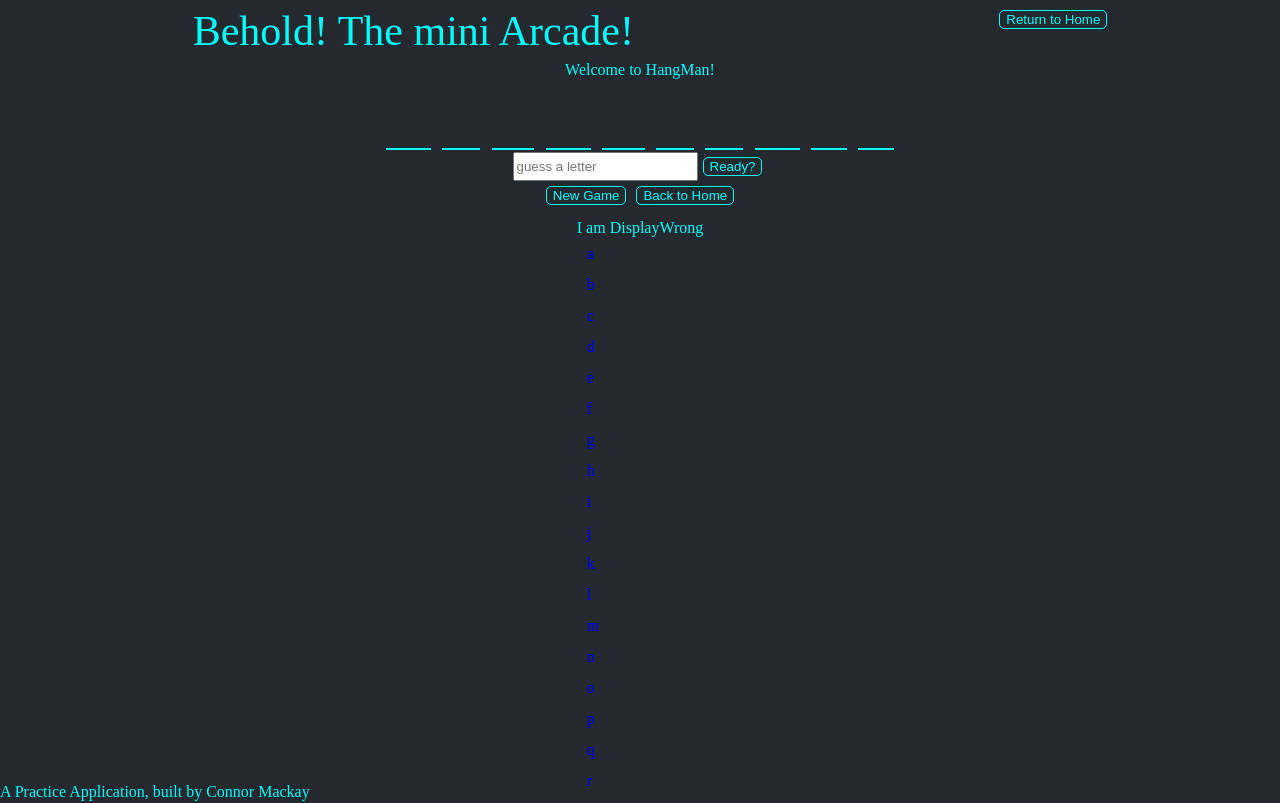
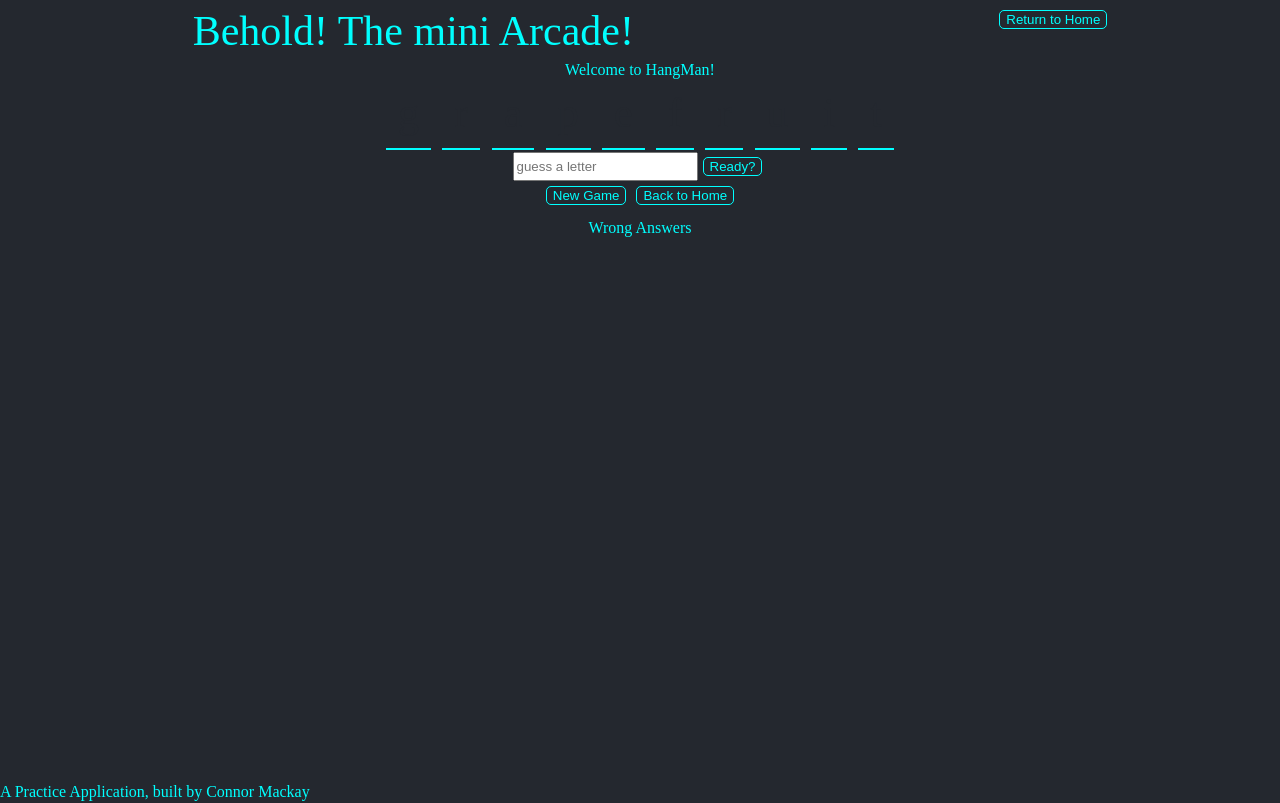
Before and after one commit to CD-Mackay/mini-arcade, a React app: page /hangman in a window 1280 px wide. Shown: the top 803 px of the page. Built offline with nearby package versions, Linux system fonts and the light colour scheme.

Commit message:
implement letter graveyard

```diff
--- a/client/src/components/games/hangman/Hangman.js
+++ b/client/src/components/games/hangman/Hangman.js
@@ -15,7 +15,7 @@ const Hangman = () => {
   const [gameString, setGameString] = useState([]);
   const [input, setInput] = useState("");
   const [gamePhase, setGamePhase] = useState("play");
-  const [failedGuesses, setFailedGuesses] = useState(0);
+  const [failedGuesses, setFailedGuesses] = useState([]);
 
   const pickString = () => {
     const max = Math.floor(strings.length);
@@ -79,9 +79,8 @@ const Hangman = () => {
       setInput("");
       checkForWin();
     } else {
-      let guesses = failedGuesses;
-      console.log(guesses);
-      guesses++;
+      let guesses = [...failedGuesses];
+      guesses.push(input);
       setFailedGuesses(guesses);
       setInput("");
       checkForLoss();
@@ -107,7 +106,7 @@ const Hangman = () => {
             <Button message="Back to Home"  />
           </div>
           <div id="letter-graveyard">
-            <DisplayWrong />
+            <DisplayWrong wrong={failedGuesses} />
           </div>
         </div>
 
--- a/client/src/components/games/hangman/atoms/DisplayWrong/DisplayWrong.js
+++ b/client/src/components/games/hangman/atoms/DisplayWrong/DisplayWrong.js
@@ -3,17 +3,17 @@ import WrongLetter from '../WrongLetter/WrongLetter';
 
 import StyledDisplayWrong from './StyledDisplayWrong';
 
-const DisplayWrong = () => {
+const DisplayWrong = ({wrong}) => {
 
-  const alphabet = ["a", "b", "c", "d", "e", "f", "g", "h", "i", "j", "k", "l", "m", "n", "o", "p", "q", "r", "s", "t", "u", "v", "w", "x", "y", "z"];
-
-  const displayAlphabet = alphabet.map((element) => {
-    return <WrongLetter letter={element} display={false} />
+  const displayLetters = wrong.map((element) => {
+    return <WrongLetter letter={element} />
   })
   return (
     <StyledDisplayWrong>
-      <p>I am DisplayWrong</p>
-      {displayAlphabet}
+      <h3>Wrong Answers</h3>
+      <div>
+      {displayLetters}
+      </div>
     </StyledDisplayWrong>
   )
 };
--- a/client/src/components/games/hangman/atoms/DisplayWrong/StyledDisplayWrong.js
+++ b/client/src/components/games/hangman/atoms/DisplayWrong/StyledDisplayWrong.js
@@ -3,6 +3,9 @@ import styled from 'styled-components';
 const StyledDisplayWrong = styled.div`
 margin: 5px;
 padding: 5px;
+div {
+  display: flex;
+}
 `
 
 export default StyledDisplayWrong;
--- a/client/src/components/games/hangman/atoms/WrongLetter/StyledWrongLetter.js
+++ b/client/src/components/games/hangman/atoms/WrongLetter/StyledWrongLetter.js
@@ -3,8 +3,11 @@ import styled from 'styled-components';
 const StyledWrongLetter = styled.div`
 margin: 5px;
 padding: 5px;
+h3 {
+  font-size: 42px;
+}
 p {
-  color: ${props => props.display ? "red" : "blue"}
+  font-size: 36px;
 }
 `
 
```
